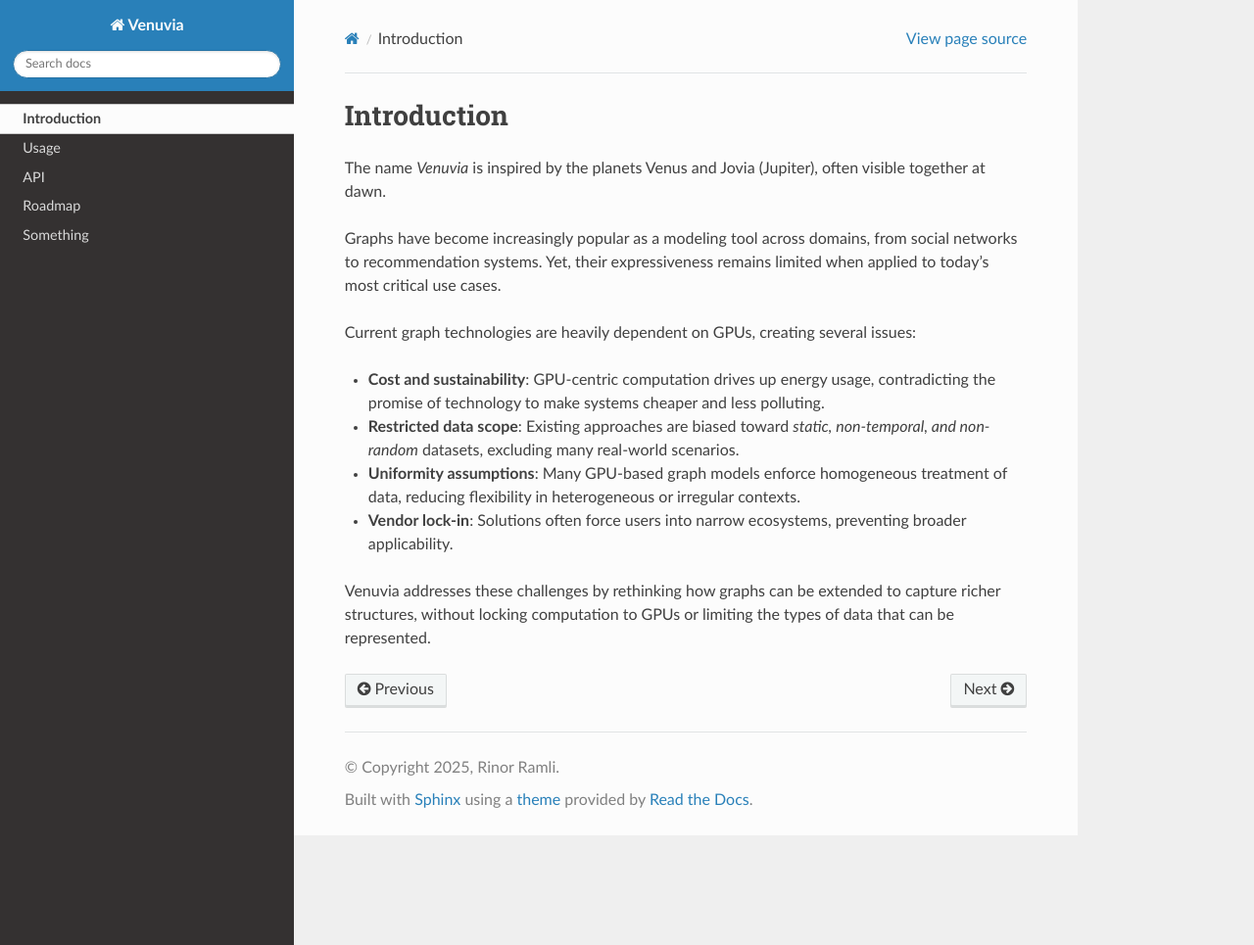
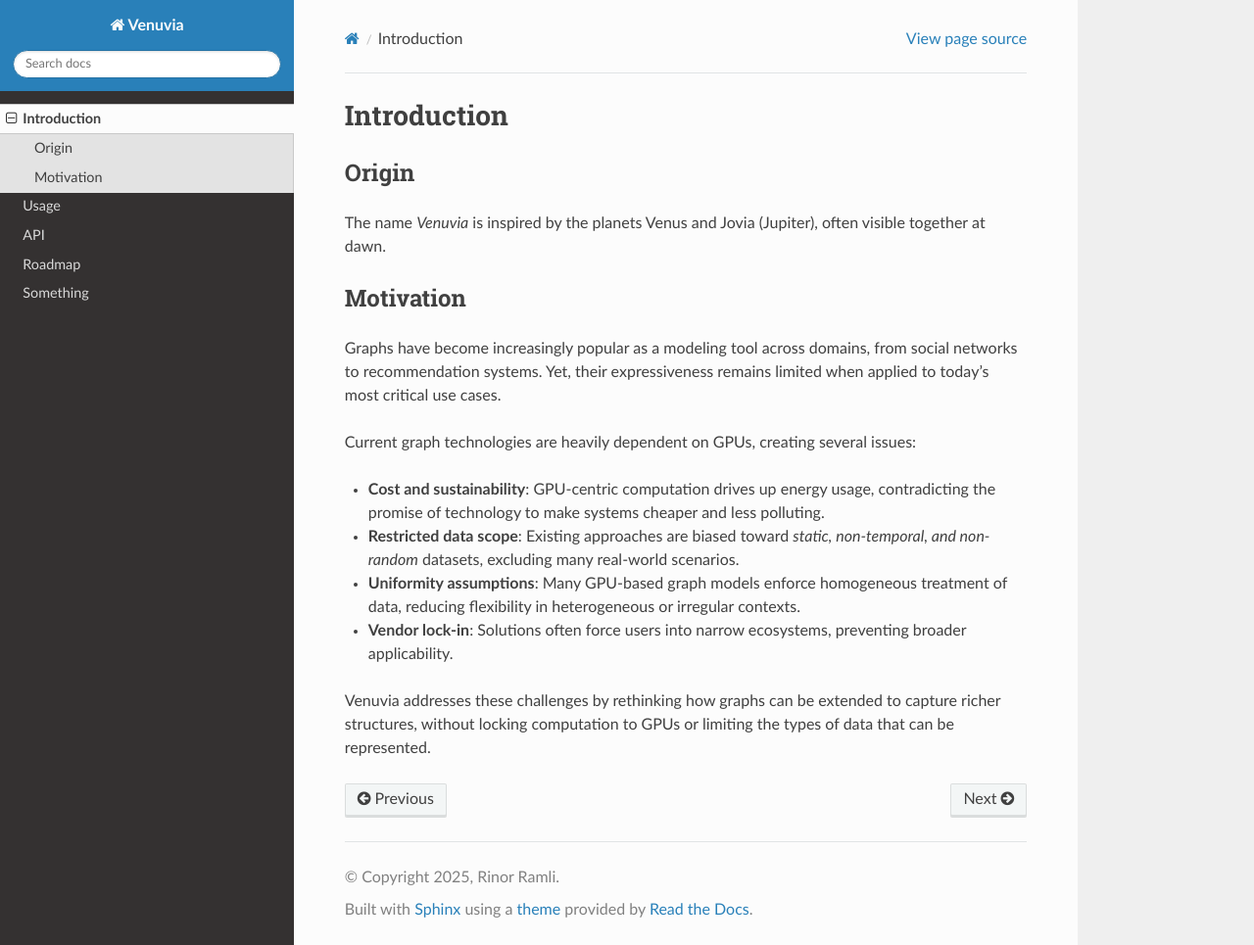
Before and after one commit to pawaka2025/venuvia, a Sphinx documentation site: the page built from docs/source/introduction.rst, in a window 1280 px wide and 965 px high. Shown: the whole window at 98% size. Built offline with Sphinx 7.4.7 and the Read the Docs theme 3.1.0, drawn with Linux system fonts in a browser that asks for light colours.

Commit message:
Update introduction.rst

```diff
--- a/docs/source/introduction.rst
+++ b/docs/source/introduction.rst
@@ -1,12 +1,14 @@
 Introduction
 ===========================
 
-.. _Origin:
+Origin
+-----------------------
 
 The name *Venuvia* is inspired by the planets Venus and Jovia (Jupiter), often visible together
 at dawn.
 
-.. _Movitation:
+Motivation
+-----------------------
 
 Graphs have become increasingly popular as a modeling tool across domains,
 from social networks to recommendation systems. Yet, their expressiveness
```
